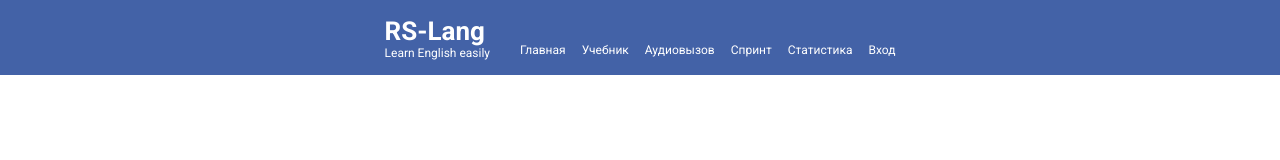
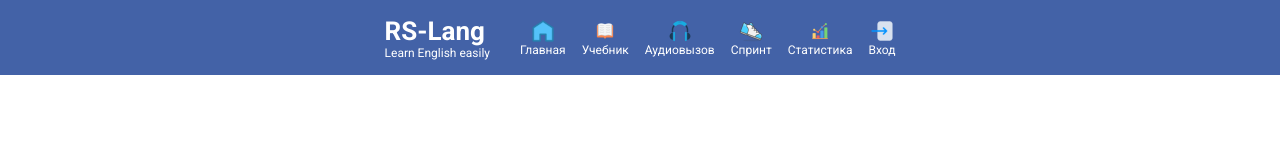
Before and after one commit to OlyaPolya/rslang, a website built with webpack: page src/index.html in a window 1280 px wide. Built offline with nearby package versions, Linux system fonts and the light colour scheme.

Commit message:
fix: fix links to menu image

```diff
--- a/package.json
+++ b/package.json
@@ -16,6 +16,7 @@
   "license": "ISC",
   "devDependencies": {
     "eslint-webpack-plugin": "^3.2.0",
+    "file-loader": "^6.2.0",
     "sass": "^1.54.5",
     "sass-loader": "^13.0.2",
     "typescript": "^4.2.4",
--- a/src/core/components/menu/handleMenu.ts
+++ b/src/core/components/menu/handleMenu.ts
@@ -3,14 +3,6 @@ export function toggleBurgerMenu(element: HTMLElement) {
     element.classList.remove('menu-burger__active');
   } else {
     element.classList.add('menu-burger__active');
-  }
-}
-
-export function openMenuItems(element: HTMLElement) {
-  if (element.classList.contains('menu-nav__open')) {
-    element.classList.remove('menu-nav__open');
-  } else {
-    element.classList.add('menu-nav__open');
   }
 }
 
@@ -22,3 +14,11 @@ export function closeMenu(element: HTMLElement) {
       burgerMenu.classList.remove('menu-burger__active');
   };
 }
+
+export function openMenuItems(element: HTMLElement) {
+  if (element.classList.contains('menu-nav__open')) {
+    element.classList.remove('menu-nav__open');
+  } else {
+    element.classList.add('menu-nav__open');
+  }
+}
--- a/src/core/components/menu/menu.scss
+++ b/src/core/components/menu/menu.scss
@@ -52,7 +52,24 @@ ul {
   width: 24px;
   height: 24px;
   background-size: contain;
-
+  &__main{
+    background-image: url('/src/assets/icons/main.png');
+  }
+  &__textbook{
+    background-image: url('/src/assets/icons/textbook.png');
+  }
+  &__audio {
+    background-image: url('/src/assets/icons/audio.png');
+  }
+  &__sprint{
+    background-image: url('/src/assets/icons/sprint.png');
+  }
+  &__statistics{
+    background-image: url('/src/assets/icons/statistics.png');
+  }
+  &__entry{
+    background-image: url('/src/assets/icons/entry.png');
+  }
   }
   &-link {
   display: flex;
--- a/src/core/components/menu/renderMenu.ts
+++ b/src/core/components/menu/renderMenu.ts
@@ -1,7 +1,41 @@
+import '../../../d.ts'
+
+export const menuItems = [
+  {
+    className: 'main',
+    title: 'Главная',
+    link: 'https://olyapolya.github.io/rslang/rslang/pages/sprint/',
+  },
+  {
+    className: 'textbook',
+    title: 'Учебник',
+    link: '##',
+  },
+  {
+    className: 'audio',
+    title: 'Аудиовызов',
+    link: '##',
+  },
+  {
+    className: 'sprint',
+    title: 'Спринт',
+    link: '##',
+  },
+  {
+    className: 'statistics',
+    title: 'Статистика',
+    link: '##',
+  },
+  {
+    className: 'entry',
+    title: 'Вход',
+    link: '##',
+  },
+];
+
 interface Item {
   className: string;
   title: string;
-  backgroundImage: string;
   link: string;
 }
 
@@ -24,7 +58,7 @@ export function renderMenu(menuItems: Array<Item>) {
               (item) =>
                 `<li class="menu-item menu-item__${item.className}">
                 <a href=${item.link} class="item-link">
-                  <div class="item-image item-image__${item.className}" style="background-image: url('${item.backgroundImage}')"></div>
+                  <div class="item-image item-image__${item.className}"></div>
                   <span class="item-text item-text__${item.className}">${item.title}</span>
                 </a>
               </li>`
@@ -38,48 +72,3 @@ export function renderMenu(menuItems: Array<Item>) {
   menu.innerHTML = html;
   return menu;
 }
-
-export const menuItems = [
-  {
-    className: 'main',
-    title: 'Главная',
-    backgroundImage:
-      'https://2.downloader.disk.yandex.ru/preview/2321aea0edd5f4adb405f8eacb9e458a9e83d4a9725e46bd9fa250692b51cc5e/inf/PTtCOurpmJWCRjNzepMpGaPjR3IqjI9zAnCUvuYFIUyxSynYQLg9M77iuAx4g4nt78GpzeG81gOvo5CzIC7kvw%3D%3D?uid=87604752&filename=computer_website_user_interface_page_internet_web_house_ui_home_icon_210809.png&disposition=inline&hash=&limit=0&content_type=image%2Fpng&owner_uid=87604752&tknv=v2&size=2560x1297',
-    link: 'https://olyapolya.github.io/rslang/rslang/pages/sprint/',
-  },
-  {
-    className: 'textbook',
-    title: 'Учебник',
-    backgroundImage:
-      'https://3.downloader.disk.yandex.ru/preview/8c0f894da28e593ca8599456e0d7f7a6433453c5e2304f90e82d61504233cef3/inf/4rLj29BcMbxsZmQWgiFYUO-FY7cQgE-ADJFYjbbNDWVXpTR6MUec_gXs4ymIOcN1Xu7hGNObwX1lOkO-Mf4tew%3D%3D?uid=87604752&filename=reading_knowledge_study_learning_book_read_icon_226277.png&disposition=inline&hash=&limit=0&content_type=image%2Fpng&owner_uid=87604752&tknv=v2&size=1088x1096',
-    link: '##',
-  },
-  {
-    className: 'audio',
-    title: 'Аудиовызов',
-    backgroundImage:
-      'https://4.downloader.disk.yandex.ru/preview/e3e7f2f57ad61daf3ec986268095e6231c91ae864664ea4deee1c86d1121d731/inf/sbVOP2nWQrvPvIANowRG4mTHKYmg8sGxuUUZizRjJFoHvtBO16Jvt5eSAium9eOZTq9quyuUpVrkLTDK7AHDTg%3D%3D?uid=87604752&filename=iconfinder-musicmelodysoundaudio36-4105545_113821.png&disposition=inline&hash=&limit=0&content_type=image%2Fpng&owner_uid=87604752&tknv=v2&size=1088x1096',
-    link: '##',
-  },
-  {
-    className: 'sprint',
-    title: 'Спринт',
-    backgroundImage:
-      'https://4.downloader.disk.yandex.ru/preview/863ed1d449ca5d5c8c57d76079c3e2488af1efba9f4772da221c42c773c64e0f/inf/5sxGj9D3uvPBRGcip9A1bf97lqg1wDUQIdrI49DfMXoMx4hAFUoJ8roR_plXJHKYGB5iVZ9E24FzC8dgwWTxvg%3D%3D?uid=87604752&filename=429runningshoe_100343.png&disposition=inline&hash=&limit=0&content_type=image%2Fpng&owner_uid=87604752&tknv=v2&size=1088x1096',
-    link: '##',
-  },
-  {
-    className: 'statistics',
-    title: 'Статистика',
-    backgroundImage:
-      'https://1.downloader.disk.yandex.ru/preview/29945d658ff7813c459732b70b4be40e64951b68081082926d5fc561164ec6f5/inf/F2gq-KnaxsEYQo1s9qceJu-FY7cQgE-ADJFYjbbNDWUzhEkW92OJ33isfNsdn4ryljW3UA2G0PM0En7ksU_POw%3D%3D?uid=87604752&filename=business_diagram_report_analytics_statistics_graph_statistic_icon_226217.png&disposition=inline&hash=&limit=0&content_type=image%2Fpng&owner_uid=87604752&tknv=v2&size=1088x1096',
-    link: '##',
-  },
-  {
-    className: 'entry',
-    title: 'Вход',
-    backgroundImage:
-      'https://2.downloader.disk.yandex.ru/preview/0cb2e7633f712273df271d2d73bd26aeafb536fd954423033a1f5ff21810468f/inf/2EcPyKTn4DnZ6LRK8nzGDI2OYiw8spJUPcrD3fTAxfOzgxZYnbKeZyyZB510Poym4TZzXdINl3gtxK27SsIFrg%3D%3D?uid=87604752&filename=arrow_entrance_in_internet_log_login_security_icon_127060.png&disposition=inline&hash=&limit=0&content_type=image%2Fpng&owner_uid=87604752&tknv=v2&size=1200x1760',
-    link: '##',
-  },
-];
--- a/webpack.config.js
+++ b/webpack.config.js
@@ -30,6 +30,10 @@ module.exports = {
         test: /\.s[ac]ss$/i,
         use: ['style-loader', 'css-loader', 'sass-loader'],
       },
+      {
+        test: /\.(png|svg|jpg|jpeg|gif)$/i,
+        type: 'asset/resource',
+      },
     ],
   },
   plugins: [new HtmlWebpackPlugin({ template: './src/index.html' })],
```
Also changed, not shown: src/assets/icons/audio.png (added), src/assets/icons/entry.png (added), src/assets/icons/main.png (added), src/assets/icons/sprint.png (added), src/assets/icons/statistics.png (added), src/assets/icons/textbook.png (added), 1 other file.
